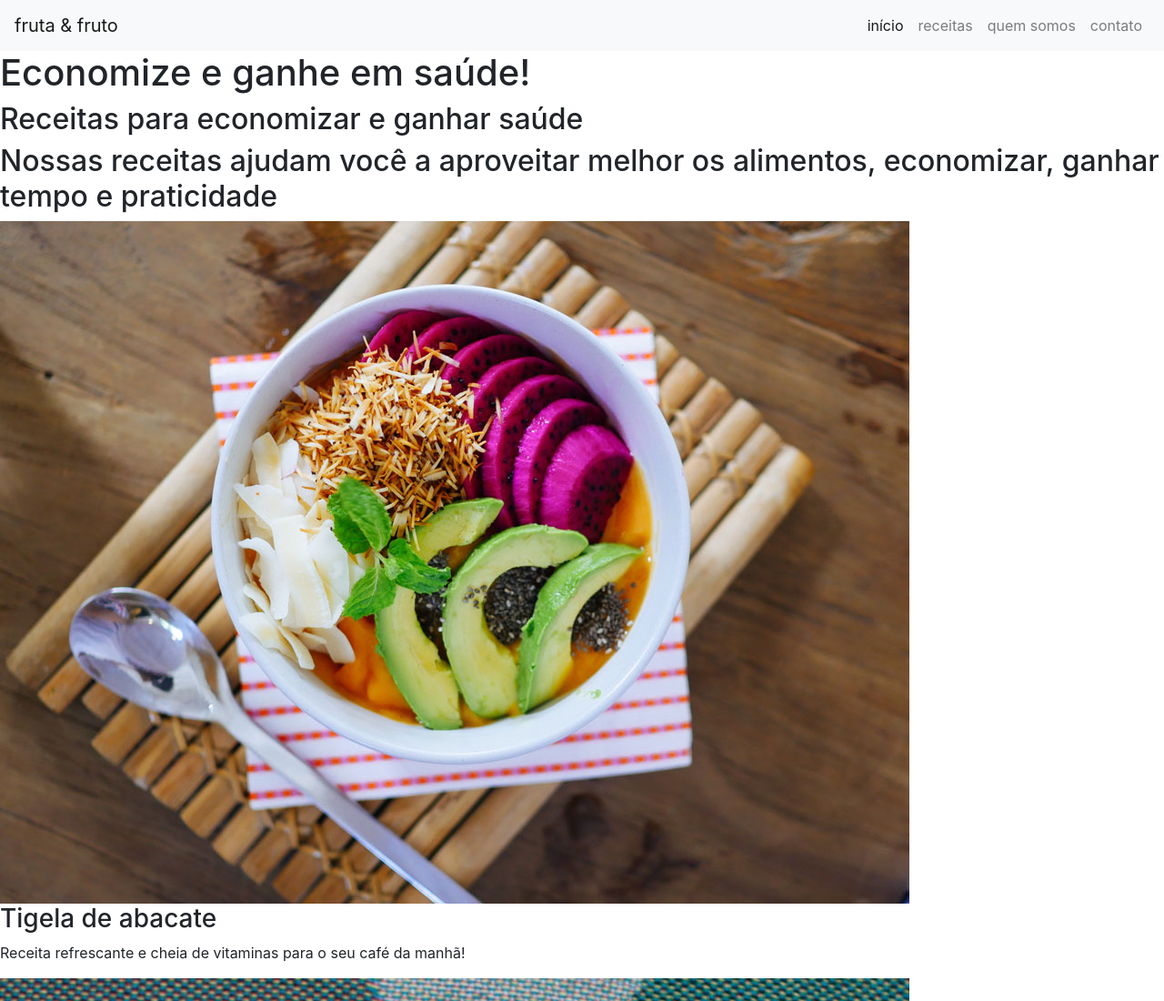
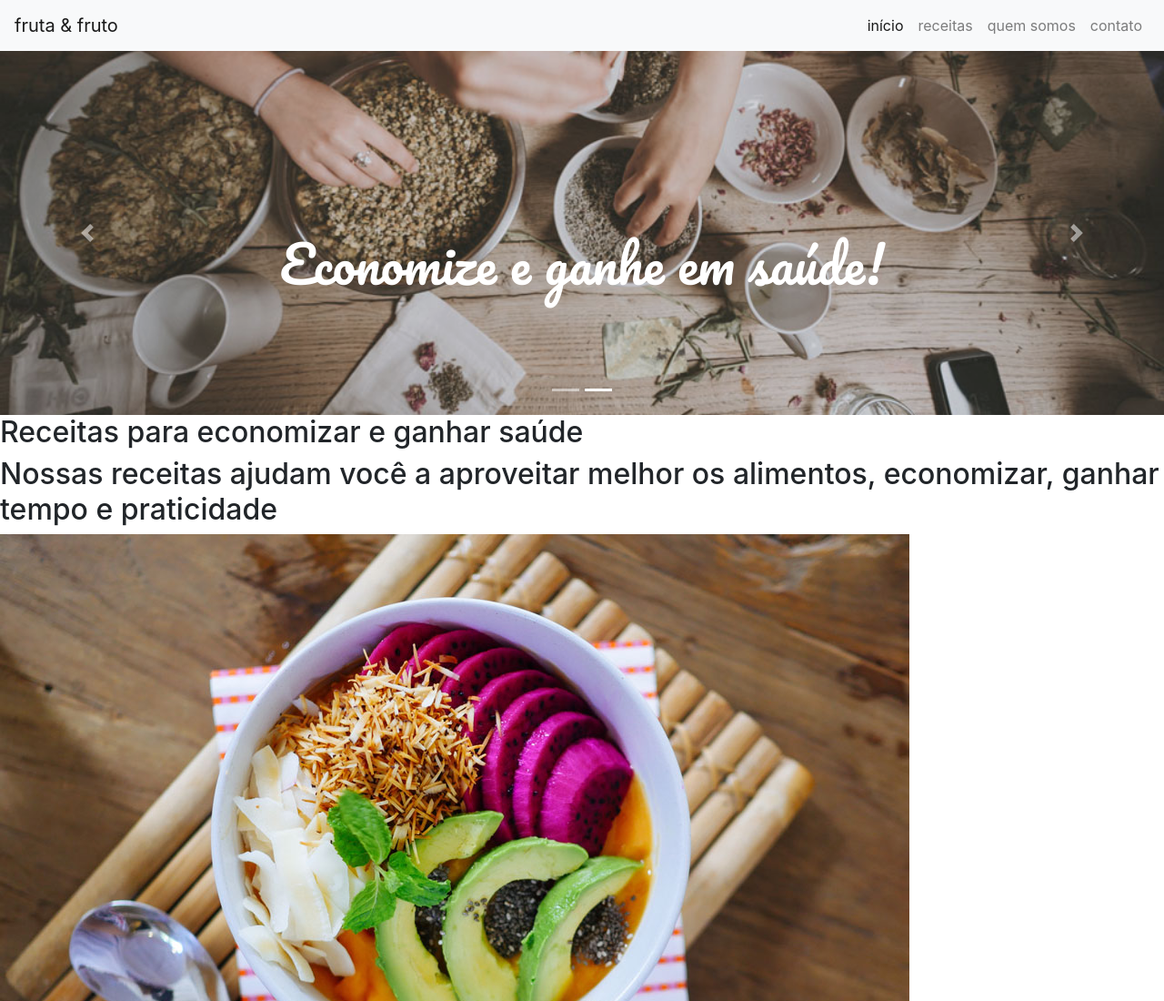
Before and after one commit to MateusMaciel340/fruta-e-fruto-bootstrap, a plain HTML site: page index.html in a window 1280 px wide. Shown: the top 1100 px of the page at 91% size. Drawn offline with nearby package versions, Linux system fonts and the light colour scheme.

Commit message:
feat: incluindo carrossel

```diff
--- a/index.html
+++ b/index.html
@@ -11,7 +11,7 @@
 
 <body>
     <header>
-      <nav class="navbar navbar-expand-lg navbar-light bg-light fixed-top">
+      <nav class="navbar navbar-expand-lg navbar-light bg-light">
           <a class="navbar-brand" href="#">fruta & fruto</a>
           <button class="navbar-toggler" type="button" data-toggle="collapse" data-target="#navbarNavAltMarkup" aria-controls="navbarNavAltMarkup" aria-expanded="false" aria-label="Toggle navigation">
               <span class="navbar-toggler-icon"></span>
@@ -27,10 +27,34 @@
       </nav>
     </header>
 
-    <title>fruto & fruta</title>
-
-    <h1>Reaproveite melhor os alimentos!</h1>
-    <h1>Economize e ganhe em saúde!</h1>
+    <div id="carouselExampleIndicators" class="carousel slide" data-interval="3000" data-ride="carousel">
+        <ol class="carousel-indicators">
+            <li data-target="#carouselExampleIndicators" data-slide-to="0" class="active"></li>
+            <li data-target="#carouselExampleIndicators" data-slide-to="1"></li>
+        </ol>
+        <div class="carousel-inner">
+          <div class="carousel-item active">
+              <img class="d-block w-100 imagem-carrossel" src="src/img/carrossel-img1.jpg" alt="First slide">
+              <div class="carousel-caption d-none d-md-block h-50">
+                  <h1 class="fonte-titulo display-4">Reaproveite melhor os alimentos!</h1>
+              </div>
+          </div>
+          <div class="carousel-item">
+              <img class="d-block w-100 imagem-carrossel" src="src/img/carrossel-img2.jpg" alt="Second slide">
+              <div class="carousel-caption d-none d-md-block h-50">
+                  <h1 class="fonte-titulo display-4">Economize e ganhe em saúde!</h1>
+              </div>
+          </div>
+        </div>
+        <a class="carousel-control-prev" href="#carouselExampleIndicators" role="button" data-slide="prev">
+            <span class="carousel-control-prev-icon" aria-hidden="true"></span>
+            <span class="sr-only">Previous</span>
+        </a>
+        <a class="carousel-control-next" href="#carouselExampleIndicators" role="button" data-slide="next">
+            <span class="carousel-control-next-icon" aria-hidden="true"></span>
+            <span class="sr-only">Next</span>
+        </a>
+    </div>
 
     <h2>Receitas para economizar e ganhar saúde</h2>
     <h2>Nossas receitas ajudam você a aproveitar melhor os alimentos, economizar, ganhar tempo e praticidade</h2>
--- a/src/style.css
+++ b/src/style.css
@@ -0,0 +1,12 @@
+@import url('https://fonts.googleapis.com/css2?family=Pacifico&display=swap');
+
+.imagem-carrossel {
+    object-fit: cover;
+    object-position: 0 80%;
+    height: 400px;
+    opacity: 90%;
+}
+
+.fonte-titulo {
+    font-family: "Pacifico", sans-serif;
+}
```
